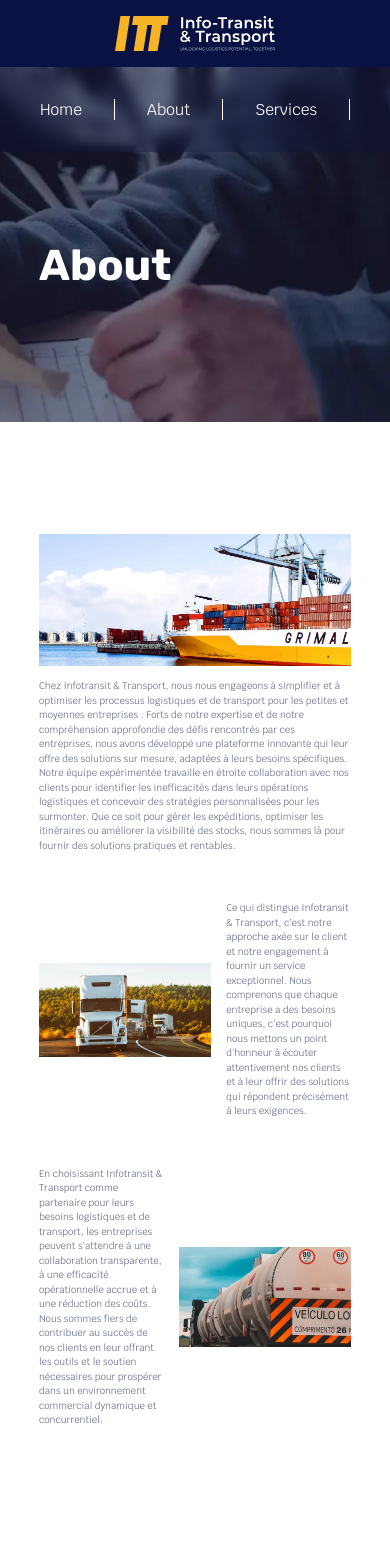
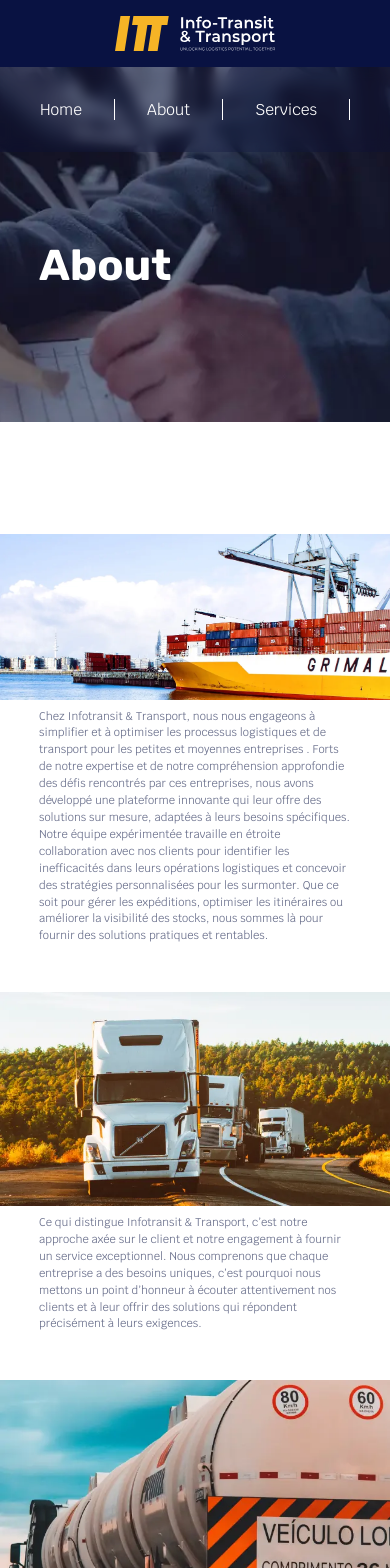
Before and after one commit to hamza-ihind/ITT, a React (Vite) app: page /about in a window 390 px wide. Shown: the top 1568 px of the page. Built offline with nearby package versions, Linux system fonts and the light colour scheme.

Commit message:
about responsive

```diff
--- a/src/pages/About.module.css
+++ b/src/pages/About.module.css
@@ -23,7 +23,6 @@
 }
 .img1 {
   width: 100%;
-  object-fit: cover;
 }
 .section1 {
   width: 80%;
@@ -39,7 +38,7 @@
   margin-block: 7rem;
 }
 .container p {
-  font-size: clamp(0.6rem, 2vw, 1.2rem);
+  font-size: clamp(0.7rem, 1.5vw, 1.2rem);
   color: #666c89;
   font-weight: 400;
   line-height: 151.523%;
@@ -60,3 +59,25 @@
 .except {
   flex-direction: row-reverse;
 }
+@media only screen and (max-width: 660px) {
+  .section {
+    flex-direction: column;
+    width: 100%;
+    gap: 0.5rem;
+  }
+  .section1 {
+    min-width: 100%;
+    display: flex;
+    flex-direction: column;
+    align-items: center;
+  }
+  .section1 p {
+    max-width: 80%;
+  }
+  .container img {
+    min-width: 100%;
+  }
+  .container p {
+    min-width: 80%;
+  }
+}
```
